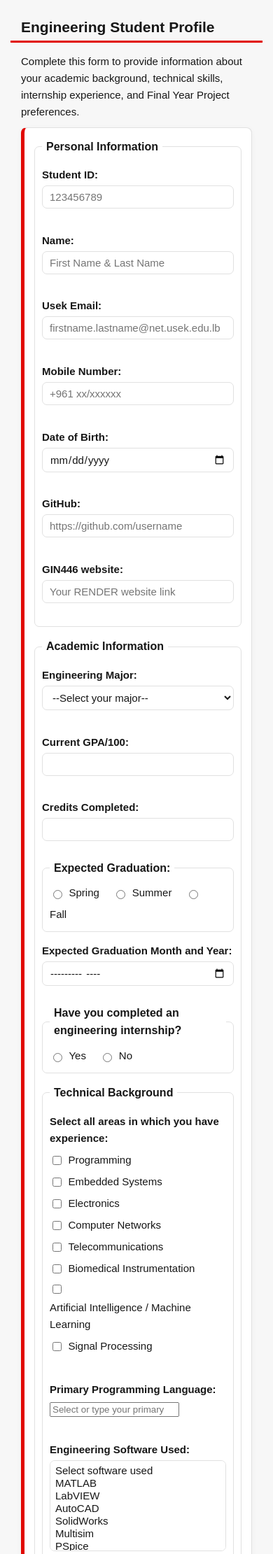
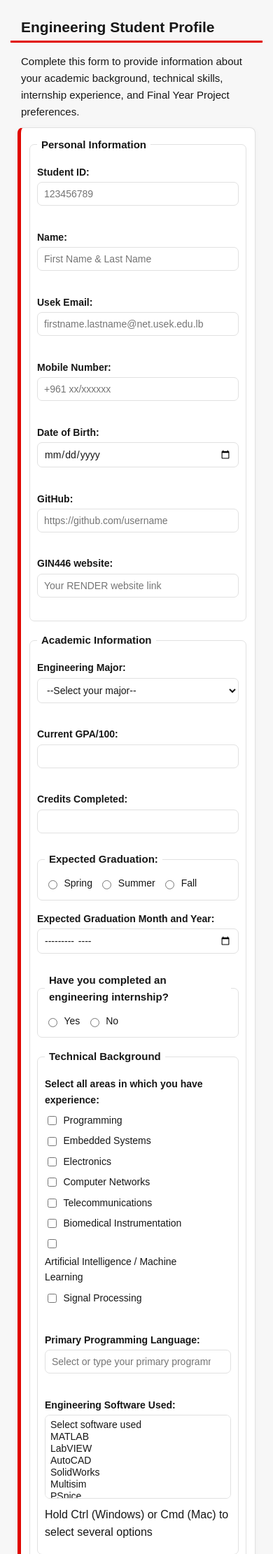
Before and after one commit to Jadfahed224/web-programming-site, a Flask app: page /submit-profile in a window 390 px wide. Shown: the part 191-2412 px from the top of the page at 70% size. Run offline with Flask 3, Linux system fonts and the light colour scheme.

Commit message:
week 4: HTML From

```diff
--- a/static/form_style.css
+++ b/static/form_style.css
@@ -23,6 +23,8 @@
     --container-width: 900px;
 }
 
+
+/* Page headings */
 h2 {
     max-width: var(--container-width);
     margin: 25px auto 6px;
@@ -35,6 +37,8 @@ h2 {
     border-bottom: 3px solid var(--color-red);
 }
 
+
+/* Page description */
 h2 + p {
     max-width: var(--container-width);
     margin: 0 auto 15px;
@@ -43,7 +47,10 @@ h2 + p {
     color: var(--color-text);
 }
 
+
+/* Form */
 form {
+    width: 100%;
     max-width: var(--container-width);
     margin: 0 auto 25px;
     padding: 18px 24px;
@@ -54,11 +61,17 @@ form {
     box-shadow: 0 2px 8px rgba(0, 0, 0, 0.04);
 }
 
+
+/* Keeps form line breaks working */
 form br {
     display: block;
 }
 
+
+/* Fieldsets */
 fieldset {
+    min-width: 0;
+    width: 100%;
     margin: 0 0 15px;
     padding: 10px 15px;
     border: 1px solid var(--color-border);
@@ -66,14 +79,20 @@ fieldset {
     background: var(--color-white);
 }
 
+
+/* Fieldset legends */
 legend {
+    max-width: 100%;
     padding: 0 6px;
     font-family: var(--font-heading);
     font-size: 16px;
     font-weight: 800;
     color: var(--color-text);
+    overflow-wrap: anywhere;
 }
 
+
+/* Labels */
 label {
     display: block;
     margin-top: 8px;
@@ -82,7 +101,9 @@ label {
     font-size: 15px;
     font-weight: 700;
     color: var(--color-text);
+    overflow-wrap: anywhere;
 }
+
 
 label[for="ExpectedGraduation"],
 label[for="Internship"],
@@ -91,6 +112,8 @@ label[for="experience"] {
     margin-bottom: 4px;
 }
 
+
+/* Text inputs, selects and textarea */
 input[type="text"],
 input[type="email"],
 input[type="tel"],
@@ -100,9 +123,11 @@ input[type="date"],
 input[type="month"],
 input[type="time"],
 input[type="color"],
+input[list],
 select,
 textarea {
     width: 100%;
+    max-width: 100%;
     padding: 7px 10px;
     box-sizing: border-box;
     font-family: var(--font-body);
@@ -114,12 +139,16 @@ textarea {
     transition: border-color 0.2s ease, box-shadow 0.2s ease;
 }
 
+
+/* Color input */
 input[type="color"] {
     height: 38px;
     padding: 3px;
     cursor: pointer;
 }
 
+
+/* Focus effect */
 input:focus,
 select:focus,
 textarea:focus {
@@ -128,20 +157,27 @@ textarea:focus {
     box-shadow: 0 0 0 3px rgba(225, 6, 0, 0.15);
 }
 
+
+/* Textarea */
 textarea {
     min-height: 90px;
     resize: vertical;
 }
 
+
+/* Multiple select */
 select[multiple] {
     height: 130px;
     padding: 5px;
 }
 
+
+/* Radio and checkbox inputs */
 input[type="radio"],
 input[type="checkbox"] {
     display: inline-block;
     width: auto;
+    max-width: none;
     margin-top: 3px;
     margin-right: 5px;
     accent-color: var(--color-red);
@@ -149,10 +185,13 @@ input[type="checkbox"] {
     vertical-align: middle;
 }
 
+
+/* Radio and checkbox labels */
 input[type="radio"] + label,
 input[type="checkbox"] + label {
     display: inline-block;
     width: auto;
+    max-width: calc(100% - 30px);
     margin-top: 3px;
     margin-right: 15px;
     margin-bottom: 4px;
@@ -162,6 +201,8 @@ input[type="checkbox"] + label {
     vertical-align: middle;
 }
 
+
+/* Submit and reset buttons */
 input[type="submit"],
 input[type="reset"] {
     display: inline-block;
@@ -177,10 +218,13 @@ input[type="reset"] {
     transition: background-color 0.2s ease, transform 0.2s ease;
 }
 
+
+/* Submit button */
 input[type="submit"] {
     background-color: var(--color-red);
     color: var(--color-white);
 }
+
 
 input[type="submit"]:hover,
 input[type="submit"]:focus {
@@ -188,10 +232,13 @@ input[type="submit"]:focus {
     transform: translateY(-2px);
 }
 
+
+/* Reset button */
 input[type="reset"] {
     background-color: var(--color-nav);
     color: var(--color-white);
 }
+
 
 input[type="reset"]:hover,
 input[type="reset"]:focus {
@@ -199,31 +246,117 @@ input[type="reset"]:focus {
     transform: translateY(-2px);
 }
 
+
+/* Mobile */
 @media (max-width: 700px) {
+
+    /* Page heading */
     h2 {
         margin-top: 20px;
         padding: 0 15px 5px;
         font-size: 26px;
+        overflow-wrap: anywhere;
     }
 
+
+    /* Page description */
     h2 + p {
         margin-bottom: 10px;
         padding: 0 15px;
+        overflow-wrap: anywhere;
     }
 
+
+    /* Form */
     form {
-        margin: 0 15px 20px;
-        padding: 14px;
+        width: auto;
+        max-width: none;
+        margin: 0 10px 20px;
+        padding: 12px;
     }
 
+
+    /* Fieldsets */
     fieldset {
+        min-width: 0;
+        width: 100%;
         padding: 8px 10px;
     }
 
+
+    /* Legends */
+    legend {
+        font-size: 15px;
+        overflow-wrap: anywhere;
+    }
+
+
+    /* Labels */
+    label {
+        font-size: 14px;
+        overflow-wrap: anywhere;
+    }
+
+
+    /* Text inputs */
+    input[type="text"],
+    input[type="email"],
+    input[type="tel"],
+    input[type="url"],
+    input[type="number"],
+    input[type="date"],
+    input[type="month"],
+    input[type="time"],
+    input[type="color"],
+    input[list],
+    select,
+    textarea {
+        width: 100%;
+        max-width: 100%;
+        font-size: 14px;
+        padding: 8px 9px;
+    }
+
+
+    /* Color input */
+    input[type="color"] {
+        height: 38px;
+    }
+
+
+    /* Multiple select */
+    select[multiple] {
+        height: 120px;
+    }
+
+
+    /* Radio and checkbox labels */
+    input[type="radio"] + label,
+    input[type="checkbox"] + label {
+        max-width: calc(100% - 30px);
+        margin-right: 5px;
+        font-size: 14px;
+    }
+
+
+    /* Buttons */
     input[type="submit"],
     input[type="reset"] {
         width: 100%;
         margin-right: 0;
         margin-bottom: 8px;
+        padding: 10px;
+    }
+
+
+    /* Prevents long text from causing horizontal overflow */
+    form,
+    fieldset,
+    legend,
+    label,
+    input,
+    select,
+    textarea {
+        overflow-wrap: anywhere;
     }
 }
```
